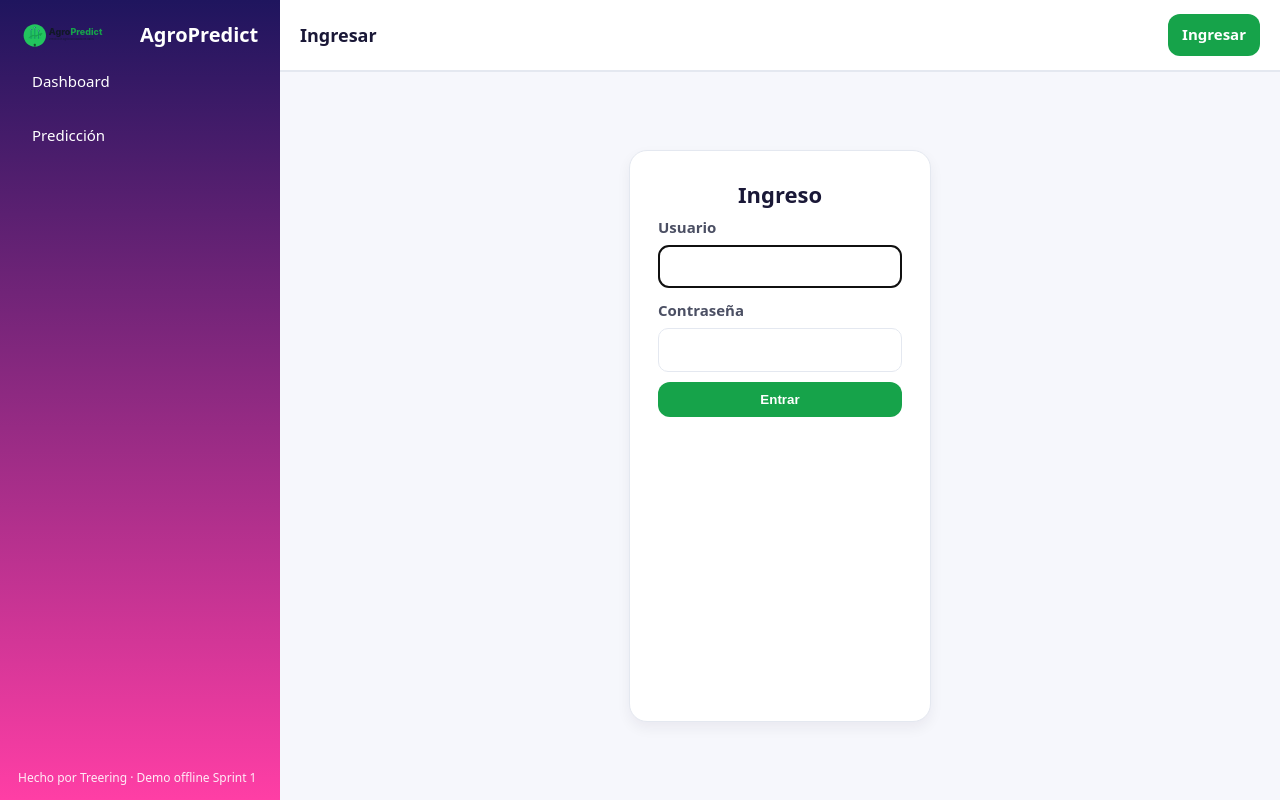
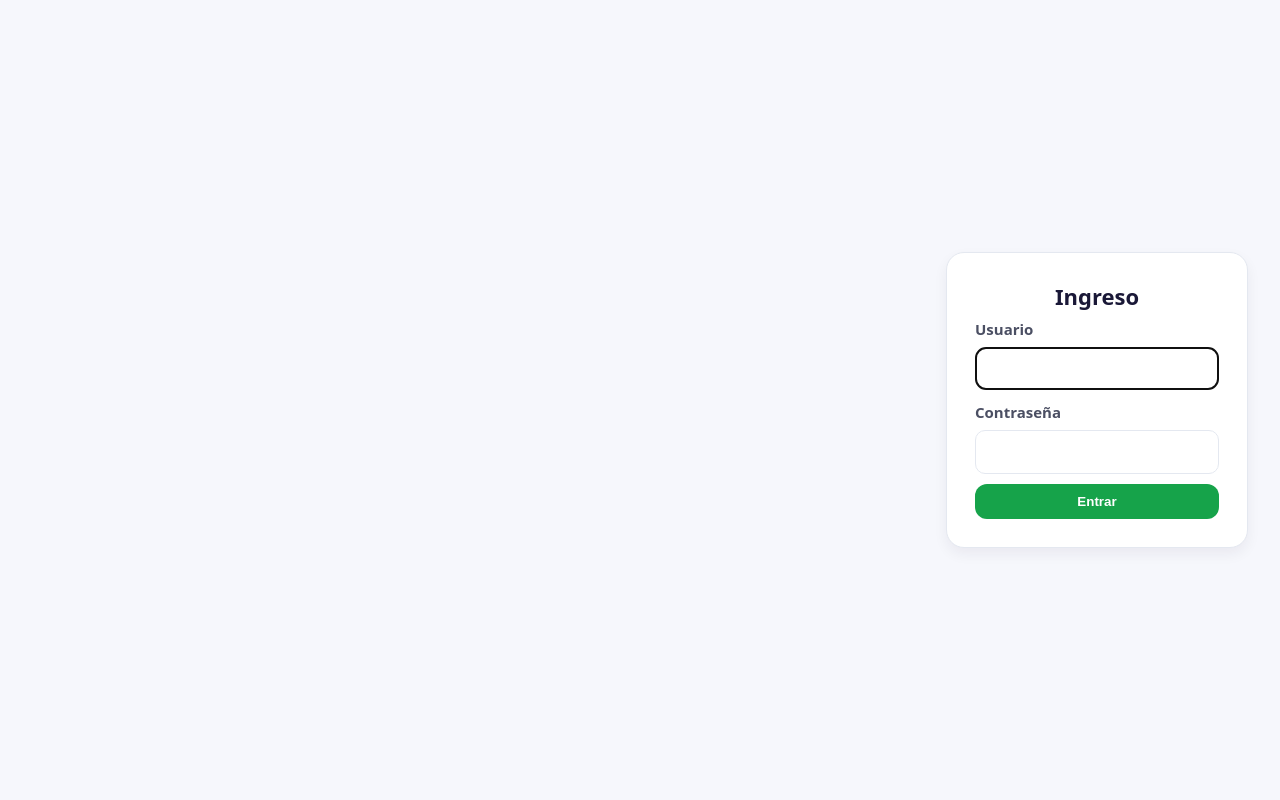
Before and after one commit to tecnologyman/agropredict, a Django app: page /accounts/login/ in a window 1280 px wide. Run offline with Django 4.2, Linux system fonts and the light colour scheme.

Commit message:
Login aislado (sin sidebar/topbar), estilos centrados

```diff
--- a/static/css/styles.css
+++ b/static/css/styles.css
@@ -80,33 +80,36 @@
   .kpis{grid-template-columns:1fr 1fr}
 }
 /* --- Sidebar / Brand --- */
-.sidebar{ overflow: hidden; }              /* evita que el logo “se salga” */
+.sidebar{ overflow:hidden; }
 .brand{
-  display:flex;
-  align-items:center;
-  gap:10px;
-  color:#fff;
-  font-weight:800;
-  font-size:20px;
-  margin-bottom:10px;
+  display:flex; align-items:center; gap:10px;
+  color:#fff; font-weight:800; font-size:20px; margin-bottom:10px;
 }
-.logo-img{
-  height:28px;             /* controla el tamaño del SVG */
-  width:auto;
-  display:inline-block;
-  flex-shrink:0;
-}
+.logo-img{ height:28px; width:auto; display:inline-block; flex-shrink:0; }
 .brand-name{ line-height:1; }
 
-/* --- Login / Auth --- */
+/* --- Auth page (login) --- */
+.page-auth .sidebar,
+.page-auth .topbar { display:none; }
+
+.page-auth .app{
+  grid-template-columns: 1fr;         /* sin sidebar */
+  grid-template-rows: 1fr;            /* sin topbar */
+  min-height: 100vh;
+}
+
+.page-auth .main{
+  display:grid;
+  place-items:center;
+  padding: 32px;
+}
+
 .auth-card{
-  max-width: 420px;
-  margin: 60px auto;
-  padding: 28px;
+  width:100%;
+  max-width:420px;
+  padding:28px;
 }
-.form-grid.one-col{ grid-template-columns: 1fr; }
+
+.form-grid.one-col{ grid-template-columns:1fr; }
 .btn.full{ width:100%; }
 .field-error{ color:#B91C1C; font-size:13px; margin-top:4px; }
-
-/* Si quieres un poquito más de aire en el main del login */
-.page-login .main{ padding-top: 36px; }
--- a/templates/base.html
+++ b/templates/base.html
@@ -7,14 +7,14 @@
   <title>{% block title %}AgroPredict{% endblock %}</title>
   <link rel="stylesheet" href="{% static 'css/styles.css' %}">
 </head>
-<body>
+<body class="{% block body_class %}{% endblock %}">
 <div class="app">
   <!-- Sidebar -->
   <aside class="sidebar">
     <div class="brand">
-    <img src="{% static 'img/AgroPredict_logo_primary.svg' %}" alt="AgroPredict logo" class="logo-img">
-    <span>AgroPredict</span>
-  </div>
+      <img src="{% static 'img/AgroPredict_logo_primary.svg' %}" alt="AgroPredict" class="logo-img">
+      <span class="brand-name">AgroPredict</span>
+    </div>
     <nav class="nav">
       <a class="nav-item {% if request.path == '/' %}active{% endif %}" href="/">Dashboard</a>
       <a class="nav-item {% if request.path == '/prediccion/' %}active{% endif %}" href="/prediccion/">Predicción</a>
--- a/templates/registration/login.html
+++ b/templates/registration/login.html
@@ -1,6 +1,8 @@
 {% extends 'base.html' %}
 {% block title %}Ingresar · AgroPredict{% endblock %}
+{% block body_class %}page-auth{% endblock %}
 {% block top_title %}Ingresar{% endblock %}
+
 {% block content %}
 <section class="card auth-card">
   <h1 class="h1" style="text-align:center;">Ingreso</h1>
```
